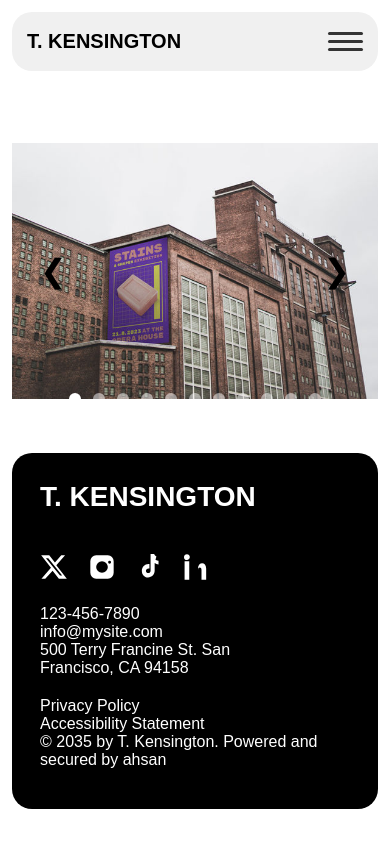
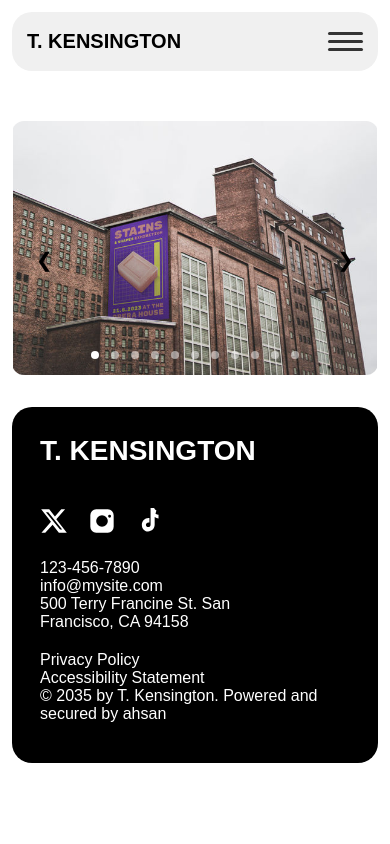
Before and after one commit to ahsan0110/wix-template, a Vue app: page /slider in a window 390 px wide. Built offline with nearby package versions, Linux system fonts and the light colour scheme.

Commit message:
Project Completed and Build

```diff
--- a/src/Pages/AboutPage.vue
+++ b/src/Pages/AboutPage.vue
@@ -3,7 +3,7 @@
     <BlackCard />
     <HeroComponent bgImage="/headphone.jpg" title="LOCAL <br>THRIVE <br>SUCCESS" subtitle="Standout Projects"
         :showButton="false" :showPara="true"
-        para="T. Kensington is a dynamic digital agency known for its innovative marketing strategies and impactful solutions. With a dedicated team of creative thinkers and data analysts, we specialize in SEO, PPC, social media, and content marketing to enhance brand visibility and drive conversions." />
+        para="T. Kensington is a dynamic digital agency known for its innovative marketing strategies and impactful solutions. With a dedicated team of creative thinkers and data analysts, we specialize in SEO, PPC, social media, and content marketing." />
 
     <CoWorkers />
     <TwoImg />
--- a/src/Pages/slider.vue
+++ b/src/Pages/slider.vue
@@ -165,4 +165,37 @@ export default {
 .dot.active {
     background-color: white;
 }
+@media (max-width: 768px) {
+  .slider-container {
+    height: clamp(220px, 60vw, 450px);
+  }
+
+  .prev, .next {
+    font-size: 24px;
+    padding: 8px 10px;
+  }
+
+  .dot {
+    width: 9px;
+    height: 9px;
+  }
+}
+
+/* Small Phones */
+@media (max-width: 480px) {
+  .slider-container {
+    height: clamp(180px, 65vw, 380px);
+  }
+
+  .prev, .next {
+    font-size: 20px;
+    padding: 6px 8px;
+    top: 55%;
+  }
+
+  .dot {
+    width: 8px;
+    height: 8px;
+  }
+}
 </style>
--- a/src/components/Footer.vue
+++ b/src/components/Footer.vue
@@ -26,14 +26,6 @@
             <svg width="28" height="28" viewBox="0 0 24 24" fill="none">
               <path fill="currentColor"
                 d="M17.5 3.1c-.9-.6-1.6-1.4-2-2.3h-3v14.4c0 1.1-.9 2-2 2s-2-.9-2-2 1-2 2.2-2c.3 0 .5 0 .8.1V9.5c-.3 0-.5-.1-.8-.1-3.2 0-5.7 2.6-5.7 5.8S7 21 10.3 21c3.2 0 5.7-2.6 5.7-5.7V8.5c1 .7 2.1 1.2 3.3 1.3V6.7c-.8-.1-1.7-.4-2.6-.9Z" />
-            </svg>
-          </a>
-
-          <!-- LinkedIn -->
-          <a href="#" target="_blank" class="icon">
-            <svg width="28" height="28" viewBox="0 0 24 24" fill="none">
-              <path fill="currentColor"
-                d="M4.98 3.5c0 1.38-1.11 2.5-2.48 2.5A2.48 2.48 0 0 1 0 3.5C0 2.12 1.11 1 2.5 1S5 2.12 5 3.5ZM.5 23h4V7H.5v16ZM8 23h4V14.5c0-2.6 3-2.8 3 0V23h4v-9.7c0-6.3-7-6-7 0V23Z" />
             </svg>
           </a>
         </div>
--- a/src/components/GreenCard.vue
+++ b/src/components/GreenCard.vue
@@ -82,7 +82,7 @@ export default {
 .div-grey::after {
   content: "";
   position: absolute;
-  width: 45%;
+  width: 35%;
   height: 2px;
   background-color: #000;
   top: 50%;
--- a/src/style.css
+++ b/src/style.css
@@ -273,7 +273,7 @@ body {
 
 .green-parent {
   display: grid;
-  grid-template-columns: repeat(5, 1fr);
+  grid-template-columns: 1fr 1fr 1fr 1fr 2fr;
   grid-template-rows: repeat(4, 1fr);
   gap: 20px;
   max-width: 70%;
@@ -852,15 +852,13 @@ footer {
     height: 100px; /* optional */
   }
 
-
   .green-parent {
     gap: 15px;
-
   }
   .div-grey::before,
-.div-grey::after {
-  width: 40%;
-}
+  .div-grey::after {
+    width: 40%;
+  }
   .contact-form-section {
     flex-direction: column;
   }
@@ -960,7 +958,7 @@ footer {
   .two-img-images {
     height: clamp(250px, 50vw, 400px); /* reasonable height for mobile */
   }
-  .green-parent{
+  .green-parent {
     max-width: 100%;
   }
 }
@@ -976,7 +974,6 @@ footer {
   .pages {
     width: 85%;
   }
-
 }
 @media (max-width: 435px) {
   body {
```
Also changed, not shown: 2 other files (tests, documents, lock files or other folders).
